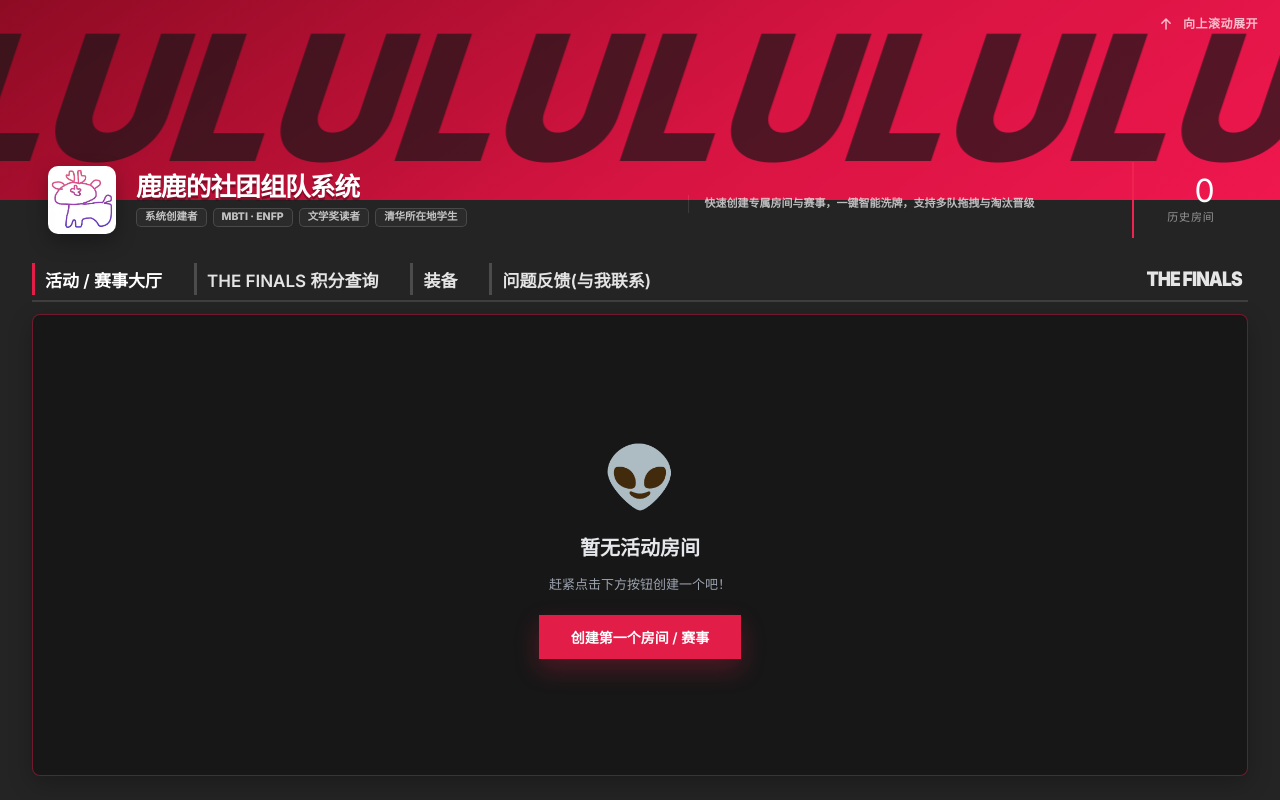
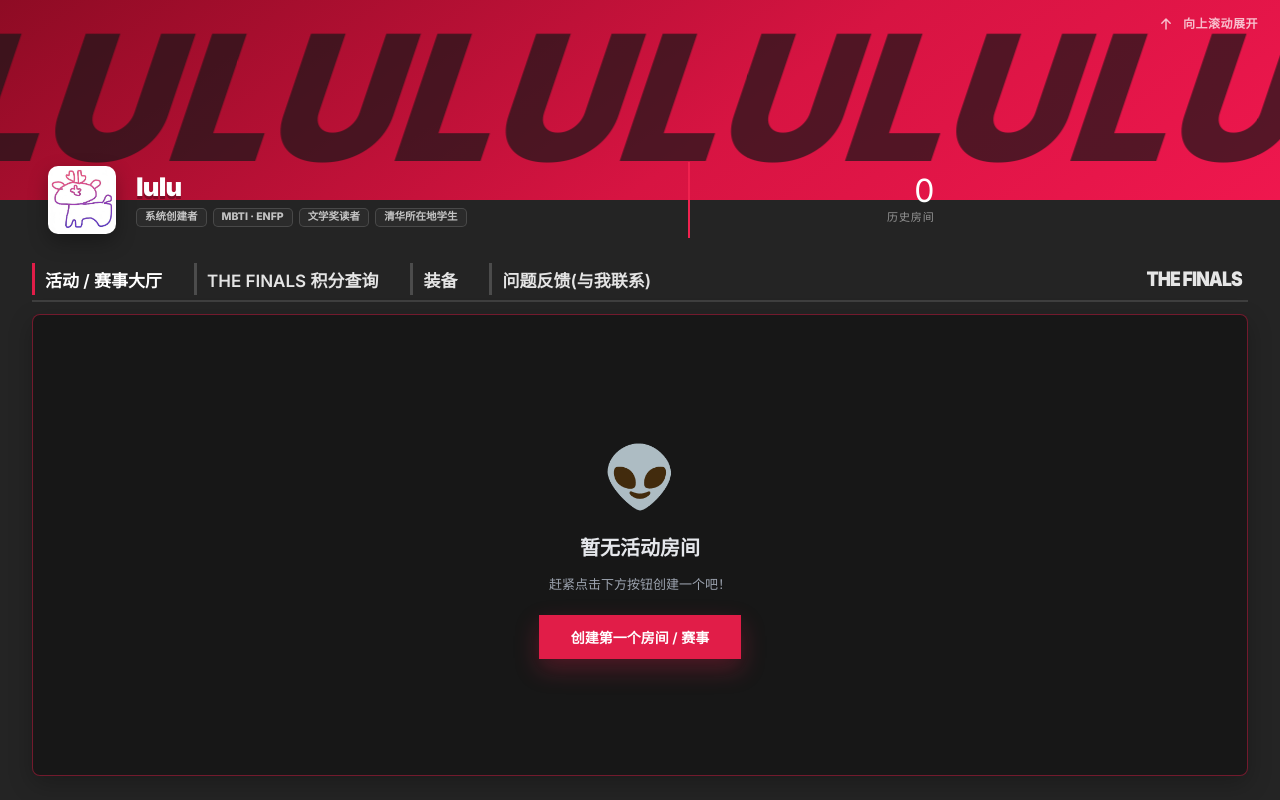
Before and after one commit to lulu1hao/shetuanzudui, a Vue app: page / in a window 1280 px wide. Built offline with nearby package versions, Linux system fonts and the light colour scheme.

Commit message:
feat: 加入枪械数据对比模块 (正式版3.0)

```diff
--- a/index.html
+++ b/index.html
@@ -3,8 +3,8 @@
   <head>
     <meta charset="UTF-8" />
     <meta name="viewport" content="width=device-width, initial-scale=1.0" />
-    <title>社团智能组队</title>
-    <meta name="description" content="快速创建专属房间与赛事，一键智能洗牌，支持多队拖拽与淘汰晋级，让活动更精彩！" />
+    <title>lulu</title>
+    <meta name="description" content="lulu" />
     <link rel="icon" type="image/png" href="/src/assets/branding/tournament-deer-logo.png" />
     <link rel="preconnect" href="https://fonts.googleapis.com" />
     <link rel="preconnect" href="https://fonts.gstatic.com" crossorigin />
--- a/package.json
+++ b/package.json
@@ -1,6 +1,6 @@
 {
-  "name": "club-team-matcher-desktop",
-  "version": "2.0.0",
+  "name": "lulu",
+  "version": "3.0.0",
   "private": true,
   "scripts": {
     "dev": "vite",
--- a/src/pages/index/index.vue
+++ b/src/pages/index/index.vue
@@ -29,7 +29,7 @@
 
           <div class="profile-identity">
             <div class="sidebar-logo">
-              <span class="logo-title">鹿鹿的社团组队系统</span>
+              <span class="logo-title">lulu</span>
             </div>
             <div class="profile-tags" aria-label="创建者标签">
               <span>系统创建者</span>
@@ -37,10 +37,6 @@
               <span>文学奖读者</span>
               <span>清华所在地学生</span>
             </div>
-          </div>
-
-          <div class="sidebar-slogan">
-            快速创建专属房间与赛事，一键智能洗牌，支持多队拖拽与淘汰晋级
           </div>
 
           <div class="sidebar-stats">
```
Also changed, not shown: src-tauri/tauri.conf.json (+4 -4 lines), 2 other files (tests, documents, lock files or other folders).
